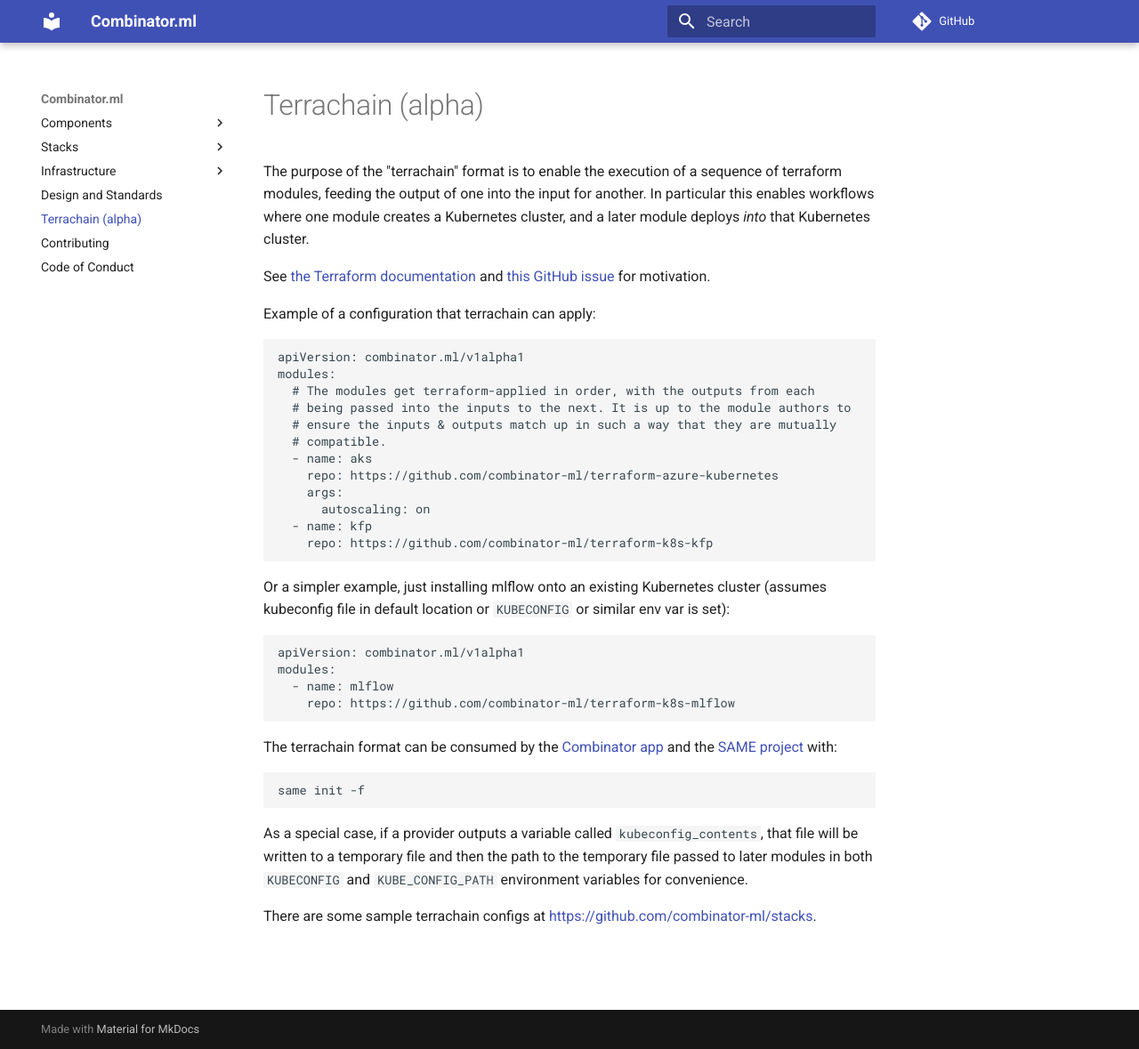
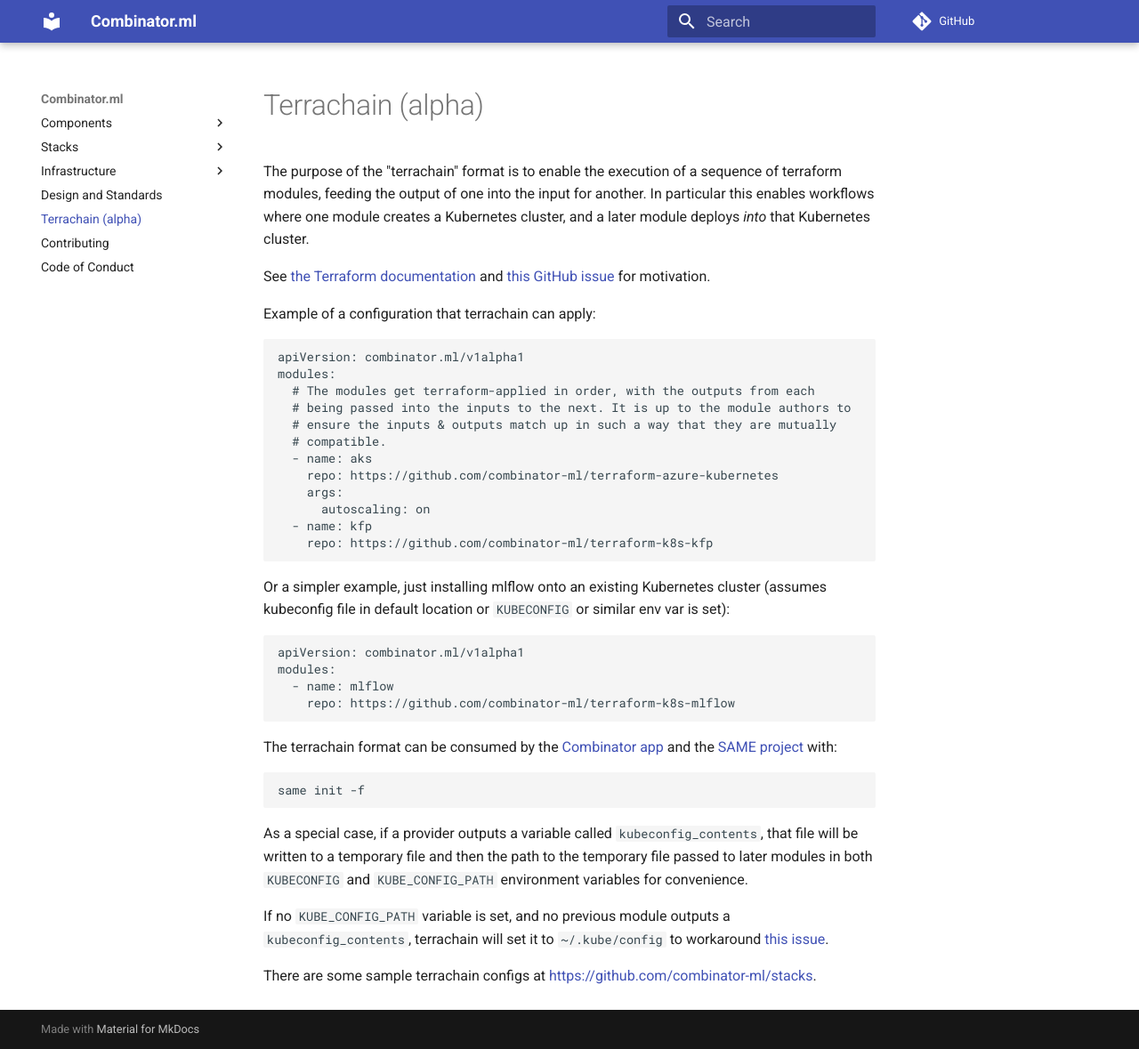
Before and after one commit to combinator-ml/combinator, an MkDocs documentation site: the page built from docs/terrachain.md, in a window 1280 px wide and 1179 px high. Shown: the whole window at 89% size. Built offline with MkDocs 1.6.1 and Material for MkDocs 9.7.7, drawn with Linux system fonts in a browser that asks for light colours; comment, search, counter and statistics services are not loaded.

Commit message:
Update terrachain.md

```diff
--- a/docs/terrachain.md
+++ b/docs/terrachain.md
@@ -38,4 +38,6 @@
 
 As a special case, if a provider outputs a variable called `kubeconfig_contents`, that file will be written to a temporary file and then the path to the temporary file passed to later modules in both `KUBECONFIG` and `KUBE_CONFIG_PATH` environment variables for convenience.
 
+If no `KUBE_CONFIG_PATH` variable is set, and no previous module outputs a `kubeconfig_contents`, terrachain will set it to `~/.kube/config` to workaround [this issue](https://github.com/terraform-aws-modules/terraform-aws-eks/issues/1234).
+
 There are some sample terrachain configs at [https://github.com/combinator-ml/stacks](https://github.com/combinator-ml/stacks).
```
